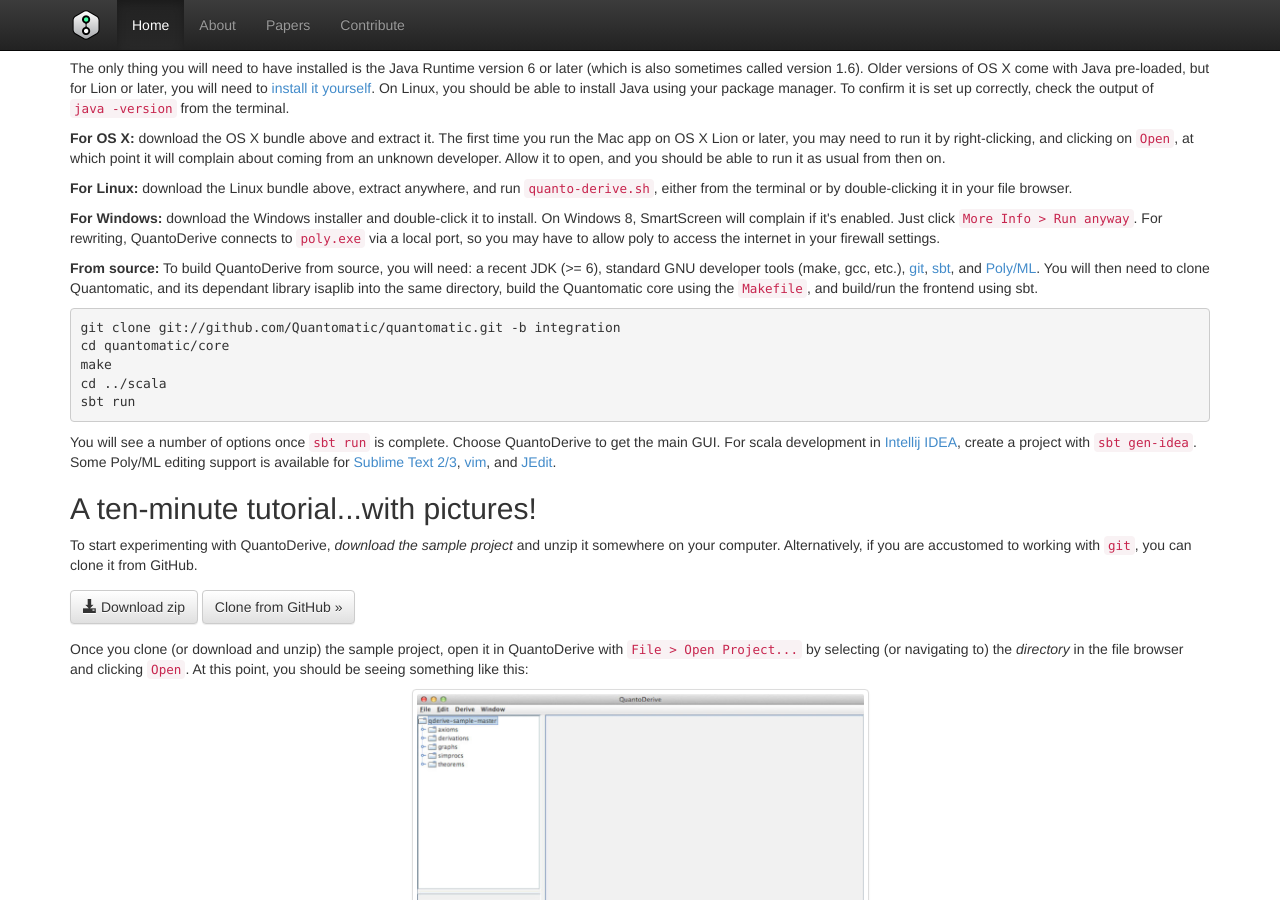
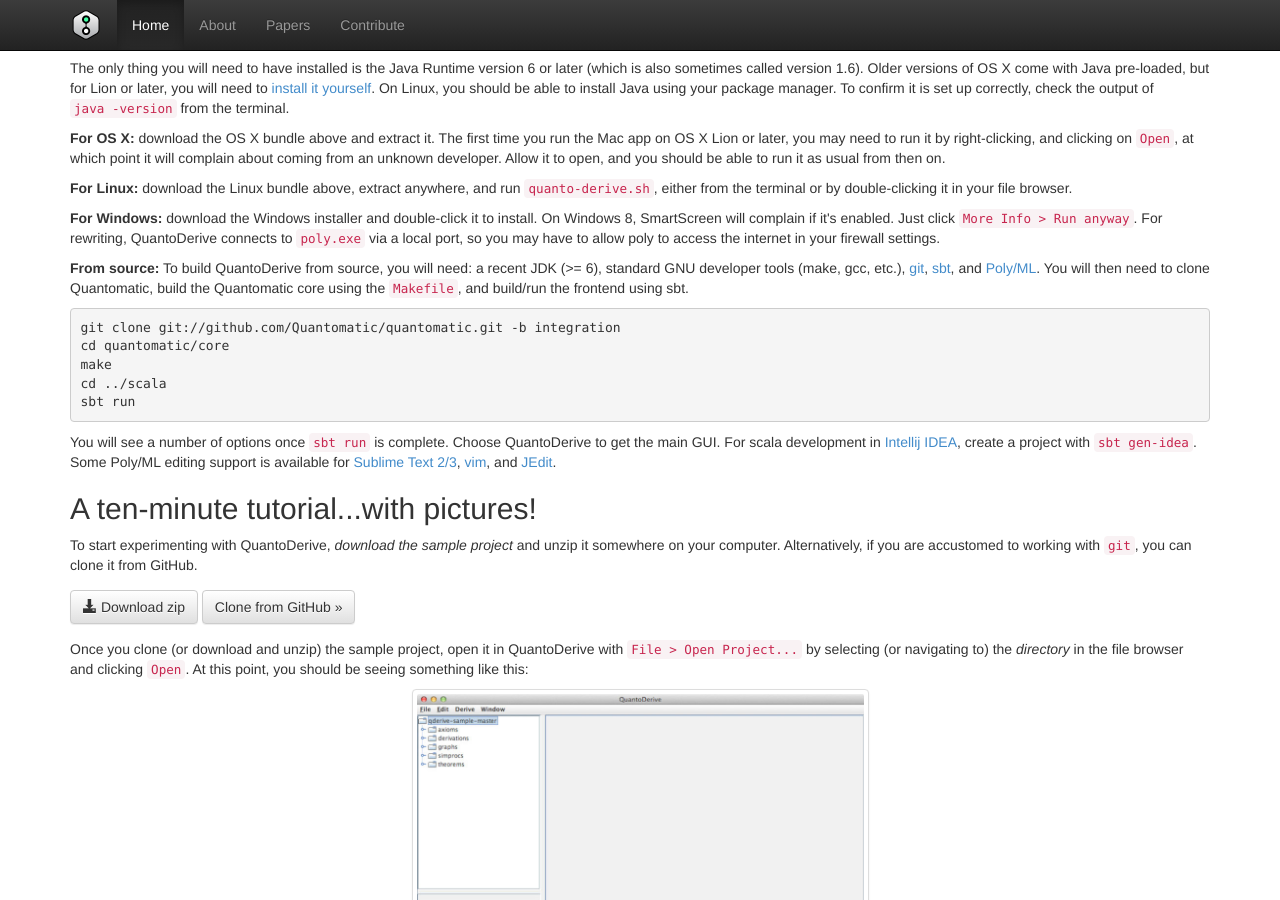
Before and after one commit to zxcalc/Quantomatic.github.io, a Jekyll site: the page built from index.html, in a window 1280 px wide and 900 px high, scrolled down 542 px. Built offline with Jekyll 4.4.1, drawn with Linux system fonts in a browser that asks for light colours; nearby versions of some CDN libraries; Markdown is read by kramdown in place of the engine named in the settings.

Commit message:
no isaplib

```diff
--- a/index.html
+++ b/index.html
@@ -25,7 +25,7 @@
 
 <p><b>For Windows:</b> download the Windows installer and double-click it to install. On Windows 8, SmartScreen will complain if it's enabled. Just click <code>More Info > Run anyway</code>. For rewriting, QuantoDerive connects to <code>poly.exe</code> via a local port, so you may have to allow poly to access the internet in your firewall settings.</p>
 
-<p><b>From source:</b> To build QuantoDerive from source, you will need: a recent JDK (&gt;= 6), standard GNU developer tools (make, gcc, etc.), <a href="http://git-scm.com/">git</a>, <a href="http://www.scala-sbt.org/">sbt</a>, and <a href="http://www.polyml.org/">Poly/ML</a>. You will then need to clone Quantomatic, and its dependant library isaplib into the same directory, build the Quantomatic core using the <code>Makefile</code>, and build/run the frontend using sbt.</p>
+<p><b>From source:</b> To build QuantoDerive from source, you will need: a recent JDK (&gt;= 6), standard GNU developer tools (make, gcc, etc.), <a href="http://git-scm.com/">git</a>, <a href="http://www.scala-sbt.org/">sbt</a>, and <a href="http://www.polyml.org/">Poly/ML</a>. You will then need to clone Quantomatic, build the Quantomatic core using the <code>Makefile</code>, and build/run the frontend using sbt.</p>
 
 <pre>
 git clone git://github.com/Quantomatic/quantomatic.git -b integration
```
